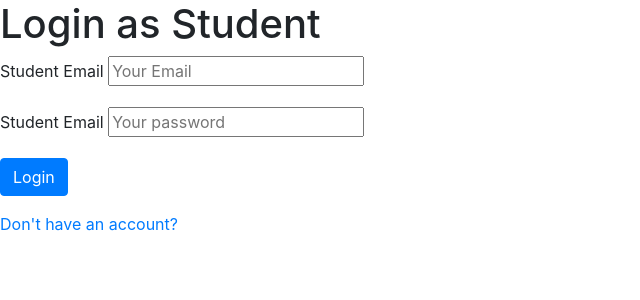
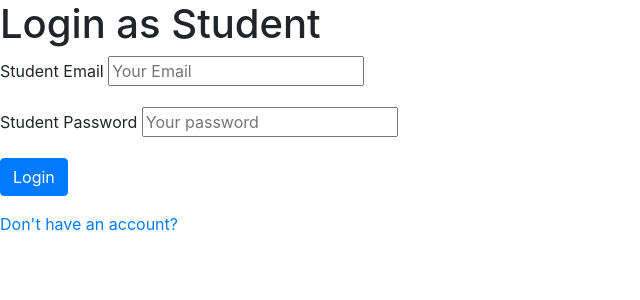
Before and after one commit to ShowmickKar/FIND-YOUR-BRACU-MATES-CSE370-PROJECT-SPRING-2022, a PHP site: page /student_login.php in a window 1280 px wide. Shown: the top 300 px of the page, without its empty margins (0-640 px from the left). Run offline with PHP 8.4, Linux system fonts and the light colour scheme.

Commit message:
Update student_login.php

```diff
--- a/student_login.php
+++ b/student_login.php
@@ -22,7 +22,7 @@
             </div>
             <div class="form-group">
                 <label for="password">
-                    Student Email
+                    Student Password
                 </label>
                 <input type="password" name="password" placeholder="Your password" value="">
             </div>
```
